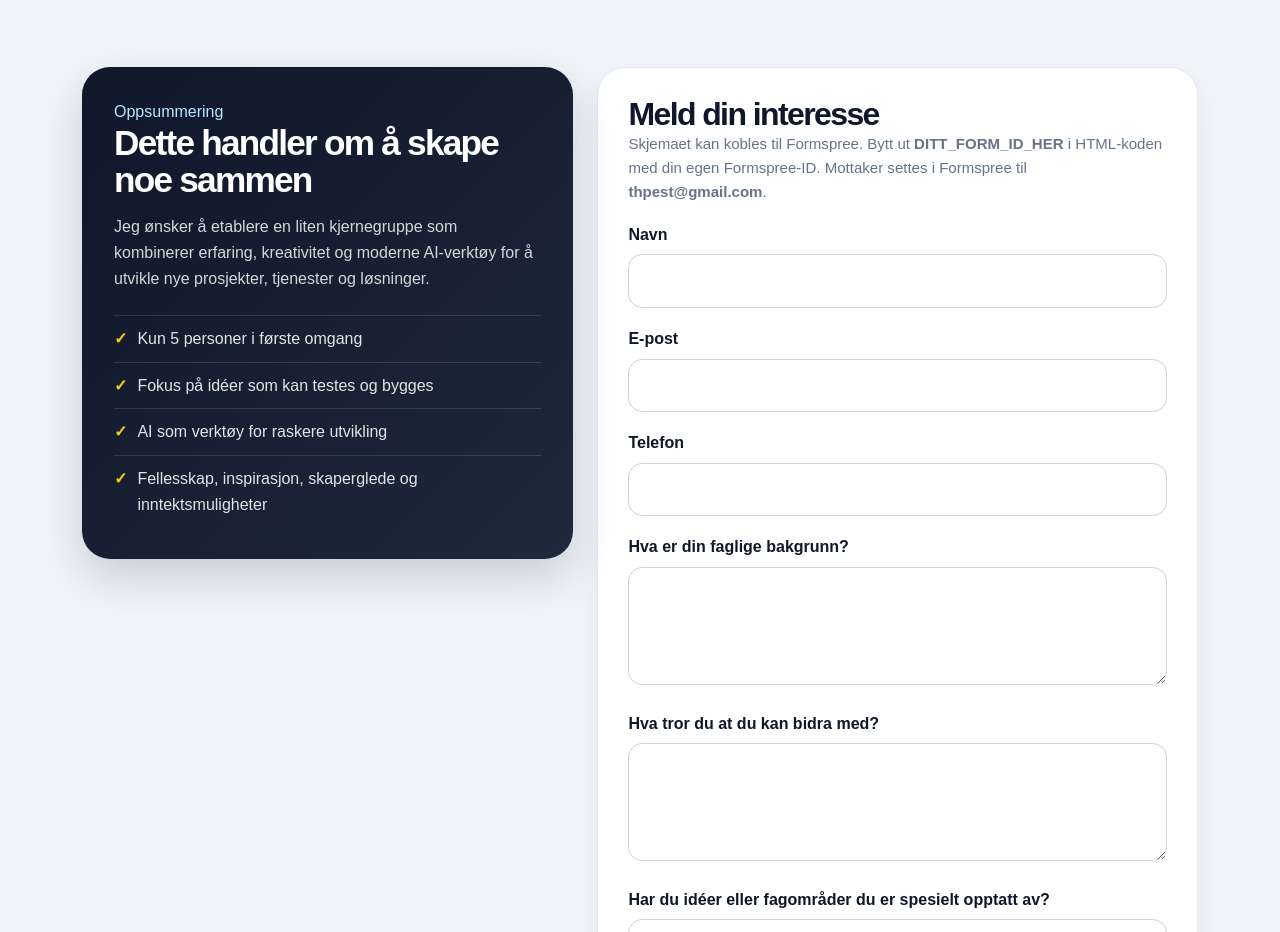
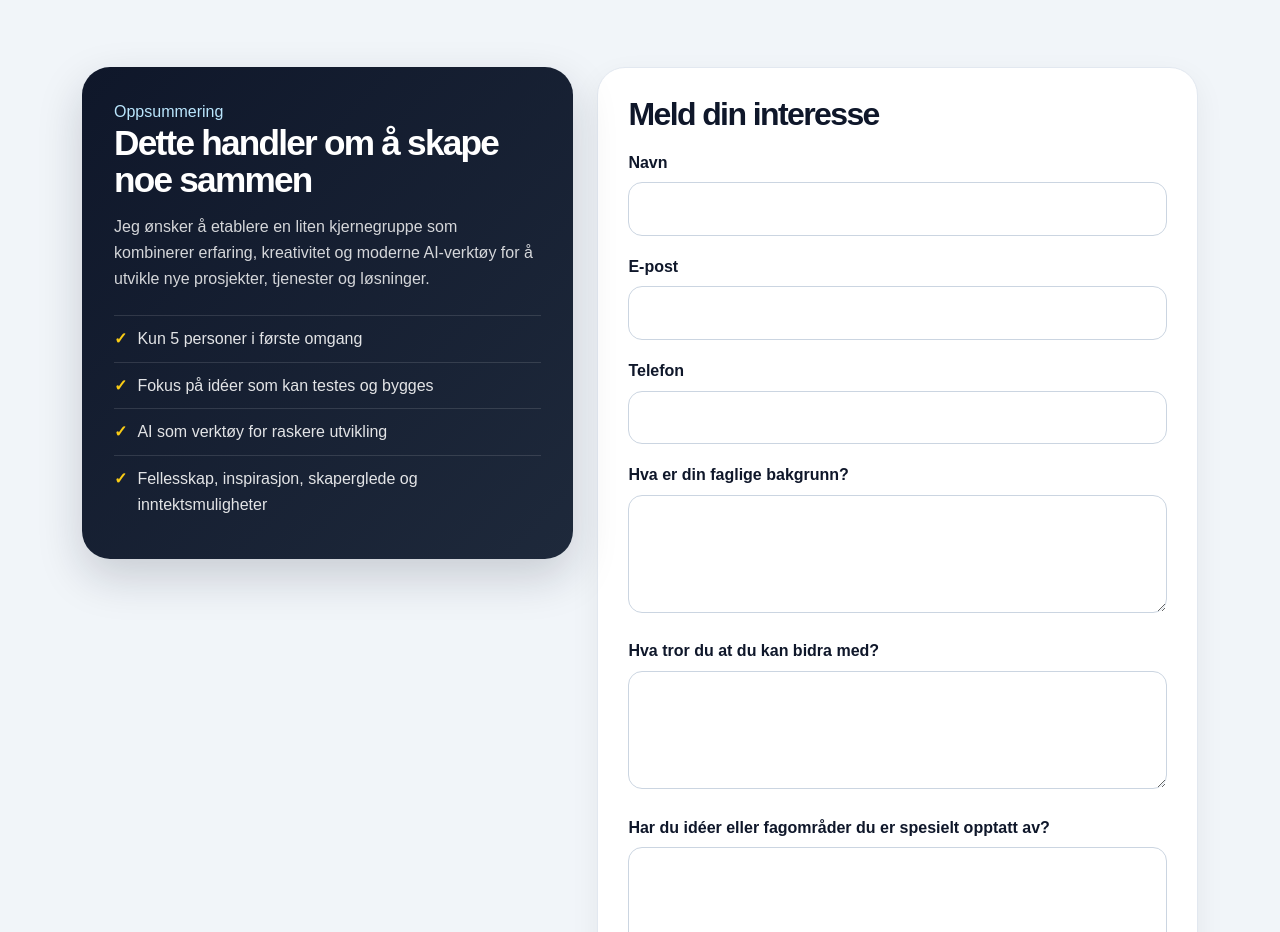
Before and after one commit to thpest/fra-ide-til-virkelighet, a plain HTML site: page index.html in a window 1280 px wide. Shown: the part 2940-3872 px from the top of the page. Drawn offline with Linux system fonts and the light colour scheme.

Commit message:
Add files via upload

```diff
--- a/index.html
+++ b/index.html
@@ -834,11 +834,6 @@
             <span class="lang lang-no">Meld din interesse</span>
             <span class="lang lang-en">Register your interest</span>
           </h2>
-          <p class="form-note">
-            <span class="lang lang-no">Skjemaet kan kobles til Formspree. Bytt ut <strong>DITT_FORM_ID_HER</strong> i HTML-koden med din egen Formspree-ID. Mottaker settes i Formspree til <strong>thpest@gmail.com</strong>.</span>
-            <span class="lang lang-en">This form can be connected to Formspree. Replace <strong>DITT_FORM_ID_HER</strong> in the HTML code with your own Formspree ID. Set the recipient in Formspree to <strong>thpest@gmail.com</strong>.</span>
-          </p>
-
           <input type="hidden" name="_subject" value="Ny interesse for Fra idé til virkelighet" />
           <input type="hidden" name="source" value="Fra idé til virkelighet hjemmeside" />
 
```
